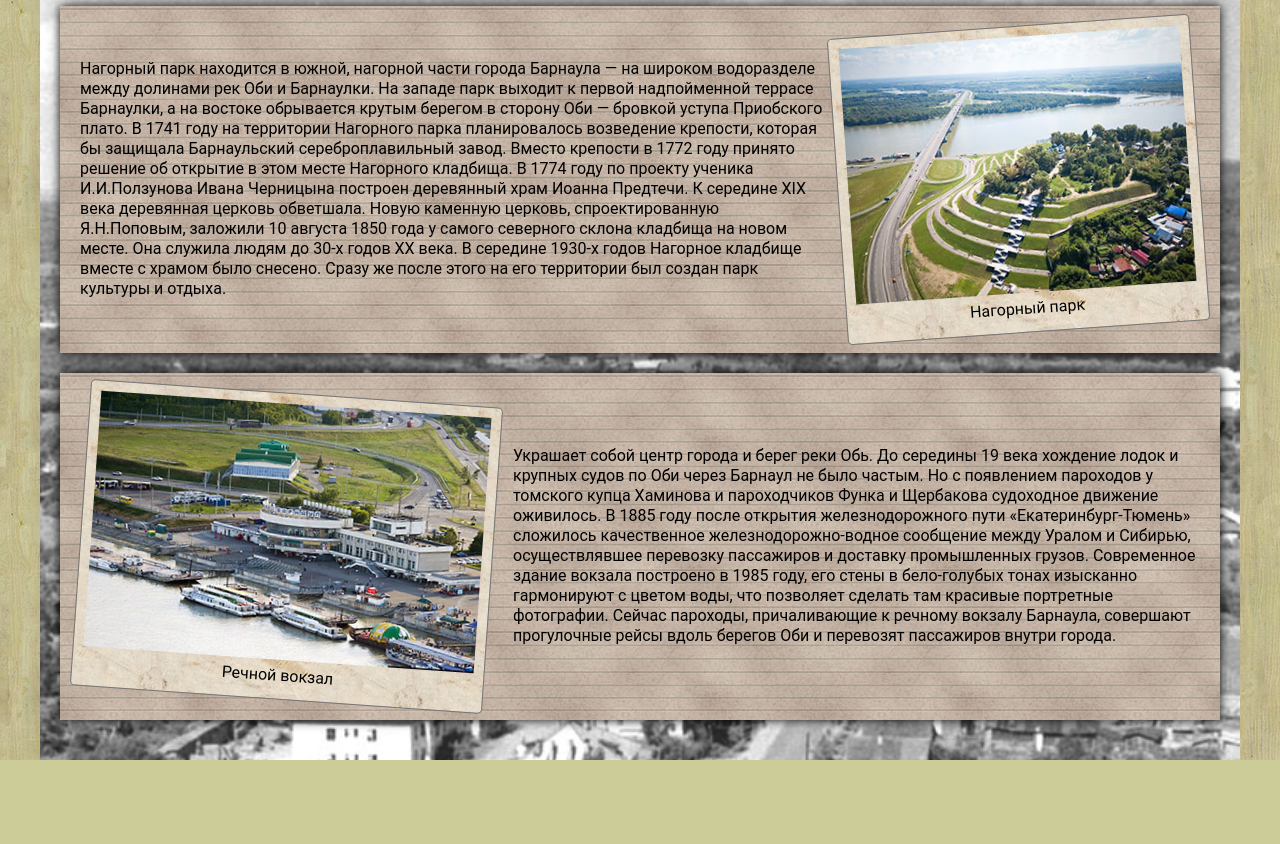
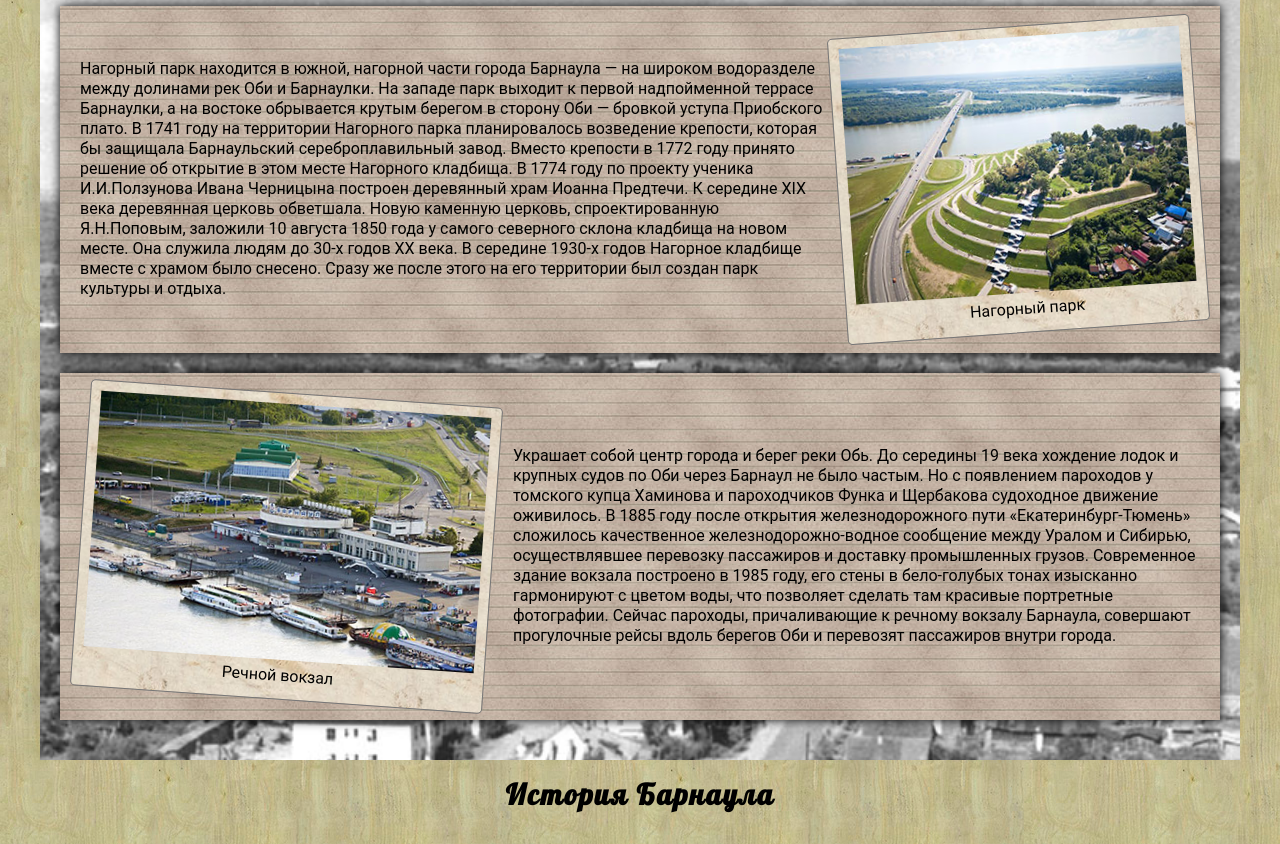
Before and after one commit to kadonomaro/Barnaul-site, a plain HTML site: page index.html in a window 1280 px wide. Shown: the part 2093-2937 px from the top of the page. Before the commit the page ends 2853 px from the top, so only its background shows below. Drawn offline with Linux system fonts and the light colour scheme.

Commit message:
add history section

```diff
--- a/css/style.sass
+++ b/css/style.sass
@@ -266,3 +266,12 @@ $main-blue: #09c;
   transform: rotate(-4deg);
 
 /********************************Service Classes /********************************/
+
+.history
+  padding: 20px;
+  &__title
+    margin-bottom: 15px;
+    font-family: 'Lobster', cursive;
+    letter-spacing: 2px;
+    font-size: 1.8rem;
+    text-align: center;
--- a/index.html
+++ b/index.html
@@ -156,6 +156,16 @@
     </section><!--Attractions-->
   </div>
 
+  <div class="container">
+    <section class="history" id="history">
+      <h2 class="history__title">История Барнаула</h2>
+
+
+
+    </section>
+  </div>
+
+
 
 
 
```
Also changed, not shown: css/style.css, 1 other file.
